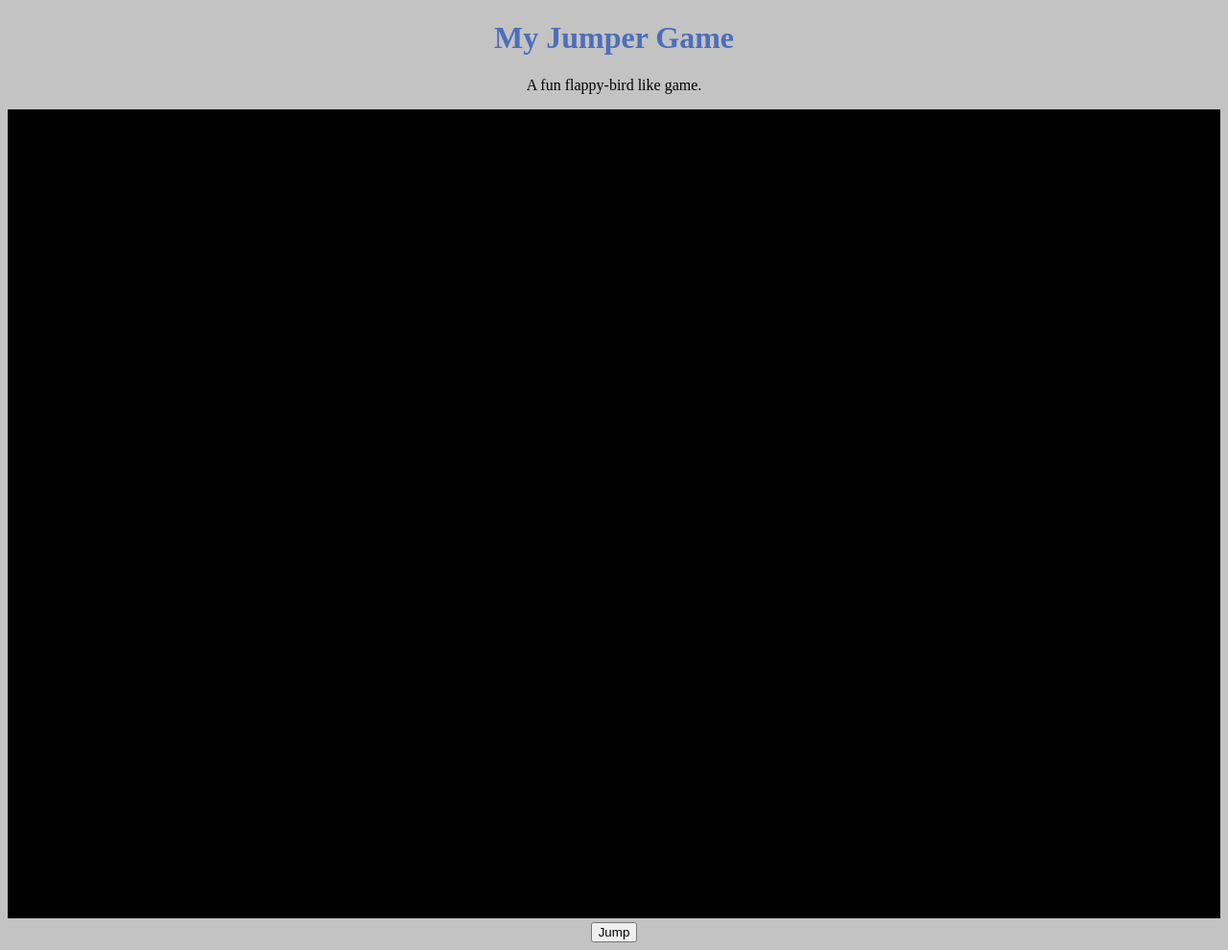
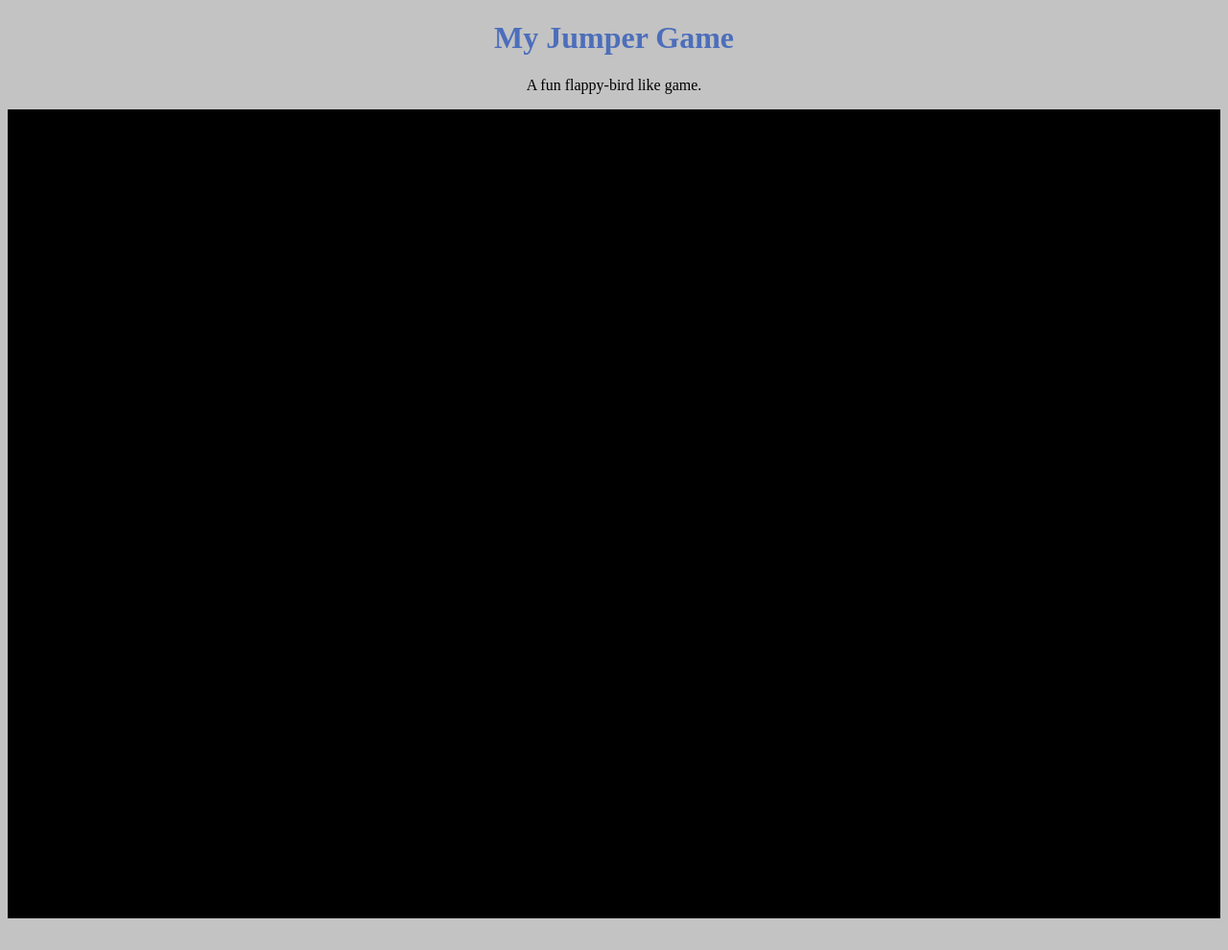
Before and after one commit to yurilov/bouncing-ball-game, a plain HTML site: page index.html in a window 1280 px wide. Shown: the whole page at 96% size. After the commit the page ends 969 px from the top, so only its background shows below. Drawn offline with Linux system fonts and the light colour scheme.

Commit message:
Update index.html

```diff
--- a/index.html
+++ b/index.html
@@ -13,7 +13,6 @@
     <canvas id="canvas" width="600" height="400">
       Your browser does not support the HTML5 canvas tag.
     </canvas>
-    <button id="jump">Jump</button>
     <script src="./js/script.js"></script>
   </body>
 </html>
```
